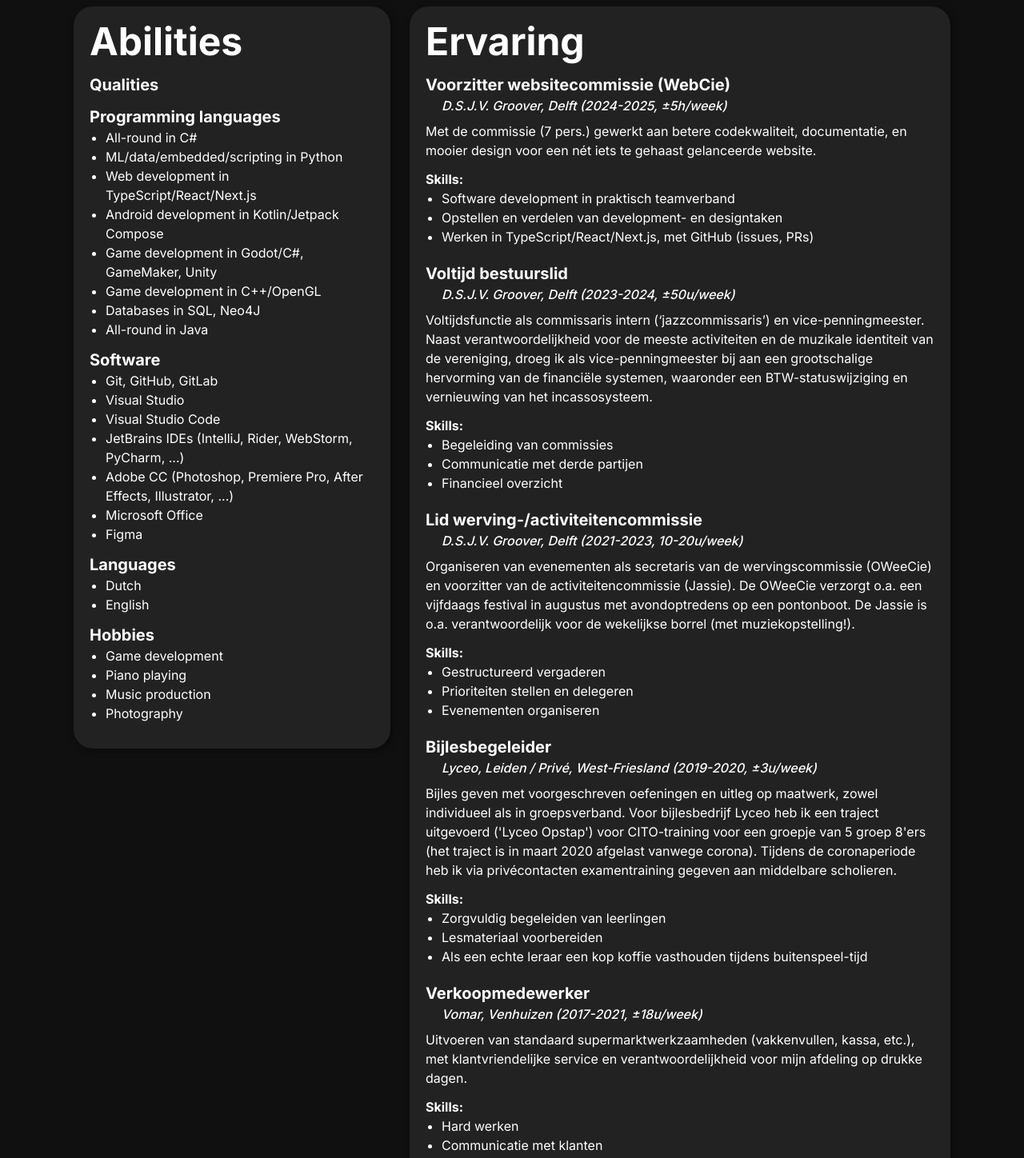
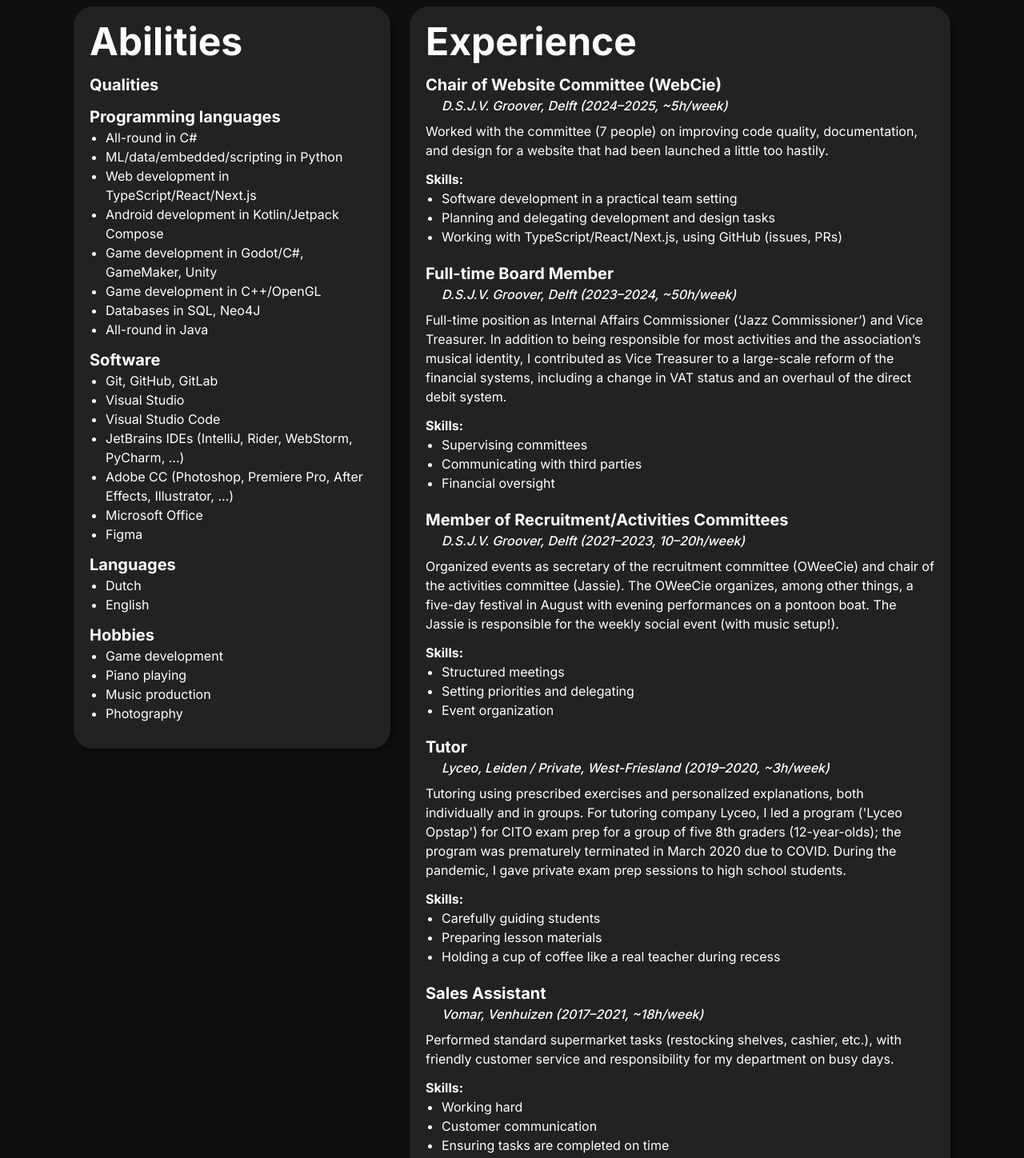
Before and after one commit to sjerpsthomas/website, a Next.js app: page /en/cv in a window 1280 px wide. Shown: the part 380-1828 px from the top of the page at 80% size. Built offline with nearby package versions, Linux system fonts and the light colour scheme.

Commit message:
Add experiences in English

```diff
--- a/src/app/[locale]/cv/AbilitiesBlock.tsx
+++ b/src/app/[locale]/cv/AbilitiesBlock.tsx
@@ -78,7 +78,7 @@ const D = {
         "Photography",
       ]
     },
-  }
+  },
 };
 
 
--- a/src/app/[locale]/cv/ExperienceBlock.tsx
+++ b/src/app/[locale]/cv/ExperienceBlock.tsx
@@ -9,7 +9,7 @@ const D = {
       {
         title: "Voorzitter websitecommissie (WebCie)",
         company: "D.S.J.V. Groover, Delft",
-        description: "Met de commissie (7 pers.) gewerkt aan betere codekwaliteit, documentatie, en mooier design " +
+        description: "Met de commissie (7 pers.) gewerkt aan betere codekwaliteit, documentatie, en verbeterd design " +
           "voor een nét iets te gehaast gelanceerde website.",
         skills: [
           "Software development in praktisch teamverband",
@@ -51,7 +51,7 @@ const D = {
         company: "Lyceo, Leiden / Privé, West-Friesland",
         description: "Bijles geven met voorgeschreven oefeningen en uitleg op maatwerk, zowel individueel als in groepsverband. " +
           "Voor bijlesbedrijf Lyceo heb ik een traject uitgevoerd ('Lyceo Opstap') voor CITO-training voor " +
-          "een groepje van 5 groep 8'ers (het traject is in maart 2020 afgelast vanwege corona). " +
+          "een groepje van 5 groep 8'ers; het traject is in maart 2020 vroegtijdig stopgezet vanwege COVID. " +
           "Tijdens de coronaperiode heb ik via privécontacten examentraining gegeven aan middelbare scholieren.",
         skills: [
           "Zorgvuldig begeleiden van leerlingen",
@@ -72,14 +72,85 @@ const D = {
         ],
         timespan: "2017-2021, ±18u/week",
       },
-    ]
-  }
+    ],
+  },
+  en: {
+    title: "Experience",
+    experiences: [
+      {
+        title: "Chair of Website Committee (WebCie)",
+        company: "D.S.J.V. Groover, Delft",
+        description: "Worked with the committee (7 people) on improving code quality, documentation, and design " +
+          "for a website that had been launched a little too hastily.",
+        skills: [
+          "Software development in a practical team setting",
+          "Planning and delegating development and design tasks",
+          "Working with TypeScript/React/Next.js, using GitHub (issues, PRs)",
+        ],
+        timespan: "2024–2025, ~5h/week",
+      },
+      {
+        title: "Full-time Board Member",
+        company: "D.S.J.V. Groover, Delft",
+        description: "Full-time position as Internal Affairs Commissioner (‘Jazz Commissioner’) and Vice Treasurer. " +
+          "In addition to being responsible for most activities and the association’s musical identity, " +
+          "I contributed as Vice Treasurer to a large-scale reform of the financial systems, " +
+          "including a change in VAT status and an overhaul of the direct debit system.",
+        skills: [
+          "Supervising committees",
+          "Communicating with third parties",
+          "Financial oversight",
+        ],
+        timespan: "2023–2024, ~50h/week",
+      },
+      {
+        title: "Member of Recruitment/Activities Committees",
+        company: "D.S.J.V. Groover, Delft",
+        description: "Organized events as secretary of the recruitment committee (OWeeCie) and chair " +
+          "of the activities committee (Jassie). " +
+          "The OWeeCie organizes, among other things, a five-day festival in August with evening performances on a pontoon boat. " +
+          "The Jassie is responsible for the weekly social event (with music setup!).",
+        skills: [
+          "Structured meetings",
+          "Setting priorities and delegating",
+          "Event organization",
+        ],
+        timespan: "2021–2023, 10–20h/week",
+      },
+      {
+        title: "Tutor",
+        company: "Lyceo, Leiden / Private, West-Friesland",
+        description: "Tutoring using prescribed exercises and personalized explanations, both individually and in groups. " +
+          "For tutoring company Lyceo, I led a program ('Lyceo Opstap') for CITO exam prep for " +
+          "a group of five 8th graders (12-year-olds); the program was prematurely terminated in March 2020 due to COVID. " +
+          "During the pandemic, I gave private exam prep sessions to high school students.",
+        skills: [
+          "Carefully guiding students",
+          "Preparing lesson materials",
+          "Holding a cup of coffee like a real teacher during recess",
+        ],
+        timespan: "2019–2020, ~3h/week",
+      },
+      {
+        title: "Sales Assistant",
+        company: "Vomar, Venhuizen",
+        description: "Performed standard supermarket tasks (restocking shelves, cashier, etc.), " +
+          "with friendly customer service and responsibility for my department on busy days.",
+        skills: [
+          "Working hard",
+          "Customer communication",
+          "Ensuring tasks are completed on time",
+        ],
+        timespan: "2017–2021, ~18h/week",
+      },
+    ],
+  },
 };
 
 
 export function ExperienceBlock({ locale }: { locale: Locale }) {
   // Get dictionary
-  const dict = D.nl;//[locale];
+  const dict = D[locale];
 
   return (<>
     <Block className='pr-10'>
```
